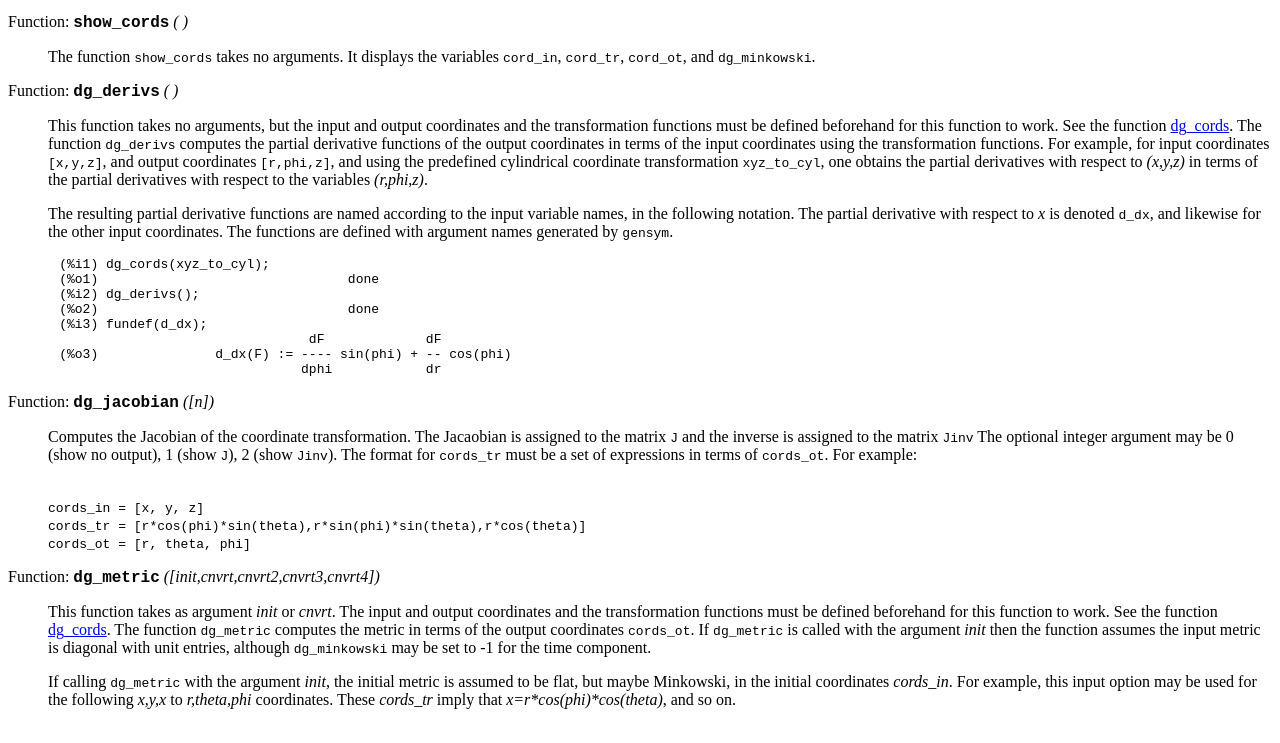
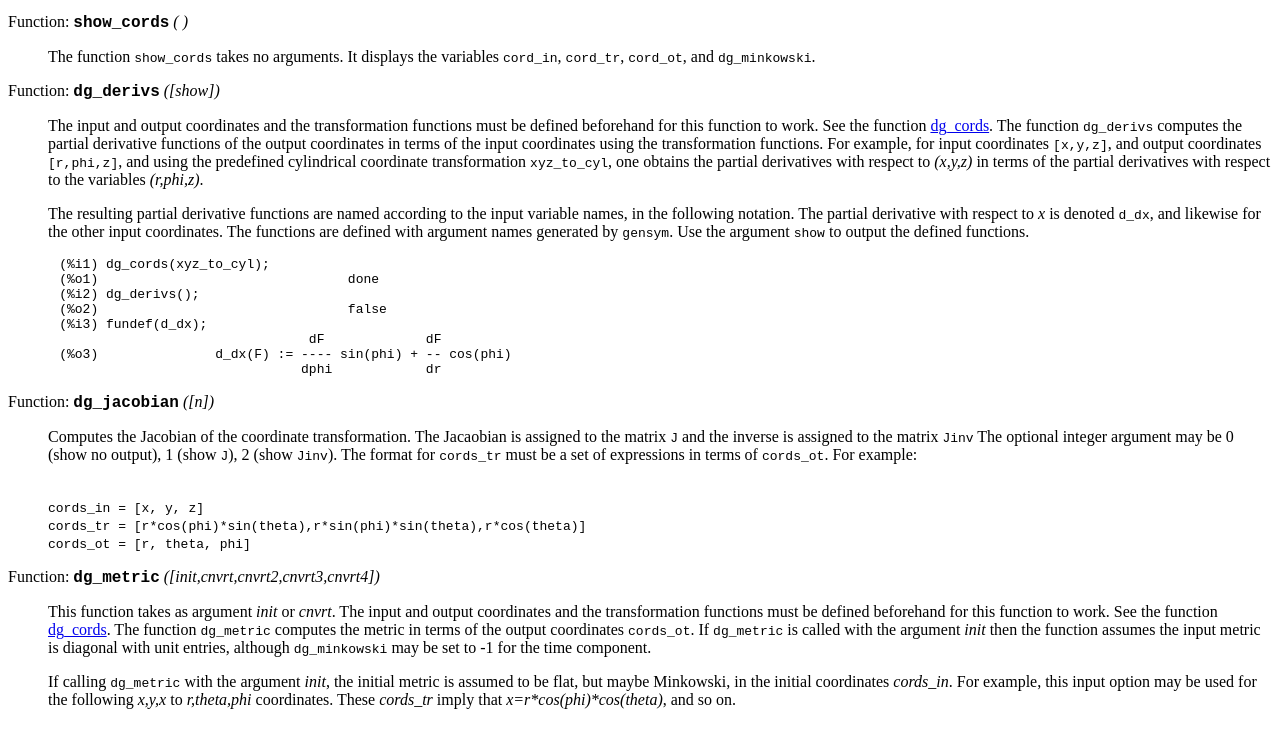
Before and after one commit to QMeqGR/dgeom-maxima, a plain HTML site: page docs/dgeom_html/index.html in a window 1280 px wide. Shown: the part 1910-2653 px from the top of the page. Drawn offline with Linux system fonts and the light colour scheme.

Commit message:
make local variables consistent in block()s, and add 'show' options for dg_derivs() and dg_kill()

```diff
--- a/docs/dgeom_html/index.html
+++ b/docs/dgeom_html/index.html
@@ -214,30 +214,31 @@ variables <code class="code">cord_in</code>, <code class="code">cord_tr</code>,
 </p></dd></dl>
 
 <a class="anchor" id="dg_005fderivs"></a><dl class="first-deffn def-block">
-<dt class="deffn def-line" id="index-dg_005fderivs"><span class="category-def">Function: </span><span><strong class="def-name">dg_derivs</strong> <var class="def-var-arguments">( )</var><a class="copiable-link" href="#index-dg_005fderivs"> &para;</a></span></dt>
-<dd><p>This function takes no arguments, but the input and output coordinates
-and the transformation functions must be defined beforehand for this
-function to work. See the function <a class="ref" href="#dg_005fcords">dg_cords</a>.  The function
-<code class="code">dg_derivs</code> computes the partial derivative functions of the output
-coordinates in terms of the input coordinates using the transformation
-functions. For example, for input coordinates <code class="code">[x,y,z]</code>, and output
-coordinates <code class="code">[r,phi,z]</code>, and using the predefined cylindrical
-coordinate transformation <code class="code">xyz_to_cyl</code>, one obtains the partial
-derivatives with respect to <var class="var">(x,y,z)</var> in terms of the partial
-derivatives with respect to the variables <var class="var">(r,phi,z)</var>.
+<dt class="deffn def-line" id="index-dg_005fderivs"><span class="category-def">Function: </span><span><strong class="def-name">dg_derivs</strong> <var class="def-var-arguments">([show])</var><a class="copiable-link" href="#index-dg_005fderivs"> &para;</a></span></dt>
+<dd><p>The input and output coordinates and the transformation functions must
+be defined beforehand for this function to work. See the function
+<a class="ref" href="#dg_005fcords">dg_cords</a>.  The function <code class="code">dg_derivs</code> computes the partial
+derivative functions of the output coordinates in terms of the input
+coordinates using the transformation functions. For example, for input
+coordinates <code class="code">[x,y,z]</code>, and output coordinates <code class="code">[r,phi,z]</code>, and
+using the predefined cylindrical coordinate transformation
+<code class="code">xyz_to_cyl</code>, one obtains the partial derivatives with respect to
+<var class="var">(x,y,z)</var> in terms of the partial derivatives with respect to the
+variables <var class="var">(r,phi,z)</var>.
 </p>
 <p>The resulting partial derivative functions are named according to the
 input variable names, in the following notation. The partial derivative
 with respect to <var class="var">x</var> is denoted <code class="code">d_dx</code>, and likewise for the
 other input coordinates. The functions are defined with argument names
-generated by <code class="code">gensym</code>.
+generated by <code class="code">gensym</code>. Use the argument <code class="code">show</code> to output the
+defined functions.
 </p></dd></dl>
 
 <div class="example">
 <div class="group"><pre class="example-preformatted">(%i1) dg_cords(xyz_to_cyl);
 (%o1)                                done
 (%i2) dg_derivs();
-(%o2)                                done
+(%o2)                                false
 (%i3) fundef(d_dx);
                                 dF             dF
 (%o3)               d_dx(F) := ---- sin(phi) + -- cos(phi)
@@ -919,7 +920,7 @@ and then computing <code class="code">KK[i,j]</code> by solving
 </pre></div></div>
 
 <a class="anchor" id="dg_005fkill"></a><dl class="first-deffn def-block">
-<dt class="deffn def-line" id="index-dg_005fkill"><span class="category-def">Function: </span><span><strong class="def-name">dg_kill</strong> <var class="def-var-arguments">([none,show])</var><a class="copiable-link" href="#index-dg_005fkill"> &para;</a></span></dt>
+<dt class="deffn def-line" id="index-dg_005fkill"><span class="category-def">Function: </span><span><strong class="def-name">dg_kill</strong> <var class="def-var-arguments">([show])</var><a class="copiable-link" href="#index-dg_005fkill"> &para;</a></span></dt>
 <dd><p>The function <code class="code">dg_kill</code> computes the Killing equations. The metric
 must be computed with <code class="code">dg_metric</code> before this function is called.
 If called with <code class="code">dis=show</code> then the killing equations will be shown,
```
Also changed, not shown: 4 other files.
